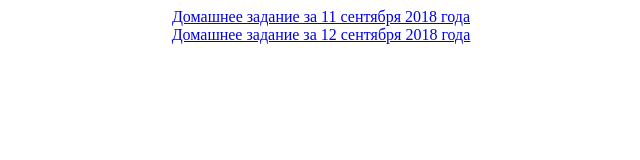
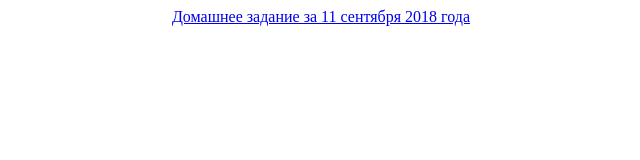
Before and after one commit to school52-11a-homework/school52-11a-homework.github.io, a plain HTML site: page index.html in a window 1280 px wide. Shown: the whole page, without its empty margins (319-959 px from the left). Drawn offline with Linux system fonts and the light colour scheme.

Commit message:
11092018_3

```diff
--- a/index.html
+++ b/index.html
@@ -11,6 +11,5 @@
 </head>
 <body>
 	<a href="homeworks/11092018/11092018.html" class="link">Домашнее задание за 11 сентября 2018 года</a>
-	<a href="homeworks/12092018.html" class="link">Домашнее задание за 12 сентября 2018 года</a>
 </body>
 </html>
```
